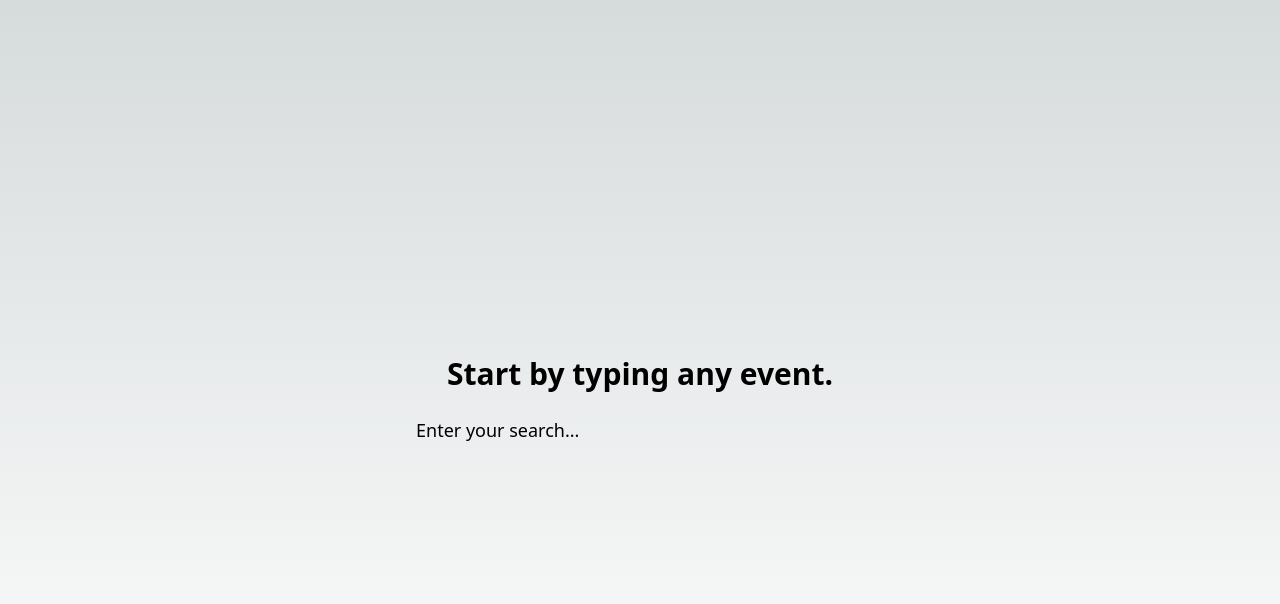
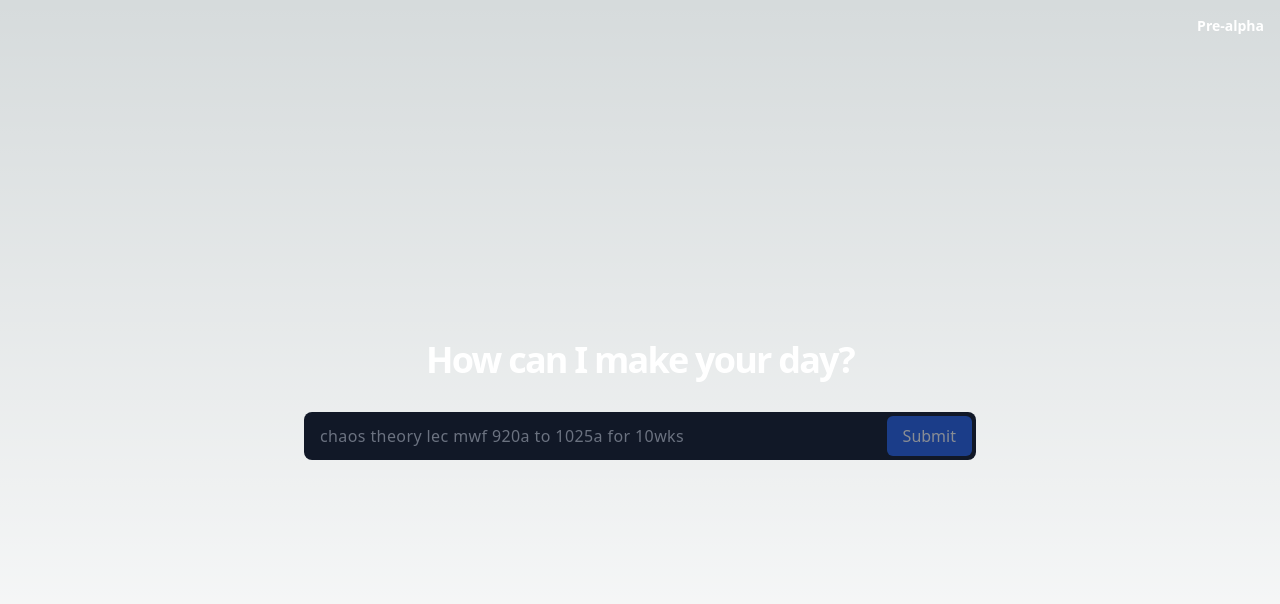
Before and after one commit to vznh/boo, a Next.js app: page / in a window 1280 px wide. Shown: the top 604 px of the page. Built offline with nearby package versions, Linux system fonts and the light colour scheme.

Commit message:
add: ui change; pr not correctly implemented

```diff
--- a/src/views/main/index.tsx
+++ b/src/views/main/index.tsx
@@ -3,40 +3,42 @@ import { useState, FormEvent } from "react";
 import axios, { AxiosError } from "axios";
 import { parseError } from "@/utils/back";
 import { CalendarEvent } from "@/models/types";
+import { useTokenStore } from "@/stores";
+import { InterHeading, NotoBody } from "@/models/fonts";
 
 export default function MainDashboard() {
   const [inputValue, setInputValue] = useState<string>("");
+  const { token } = useTokenStore();
 
-  const [isUserSignedIn, setIsUserSignedIn] = useState<boolean>();
-
-  const [output, setOutput] = useState<string>("");
+  const isUserSignedIn = token;
   const [queuedEvent, setQueuedEvent] = useState<CalendarEvent | null>(null);
 
   async function handleSubmit(event: FormEvent) {
     event.preventDefault();
 
     try {
-      console.log("Started converting the user's request to a suitable format...");
-      const ur = await axios.post(
-        "/api/handle-user-request", {
-        request: inputValue
+      console.log(
+        "Started converting the user's request to a suitable format..."
+      );
+
+      const ur = await axios.post("/api/handle-user-request", {
+        request: inputValue,
       });
 
       if (ur.data.conversion) {
-        setOutput(JSON.stringify(ur.data.conversion));
+        console.log("Fetched data conversion successfully..");
         setQueuedEvent(ur.data.conversion);
       }
 
-      const pr = await axios.post(
-        "/api/push-event-to-cal-req",
-        {
+      console.log("Started attempt to push event onto user's calendar...");
+
+      const pr = await axios.post("/api/push-event-to-cal-req", {
         // token: stored token goes here
-          event: queuedEvent
-        }
-      );
+        request: queuedEvent,
+      });
 
       if (pr.data.success) {
-        setOutput("Data was successfully pushed.");
+        console.log("Data was successfully pushed onto the calendar.");
         setQueuedEvent(null);
       }
     } catch (error: AxiosError | any | unknown) {
@@ -46,22 +48,52 @@ export default function MainDashboard() {
     setInputValue("");
   }
 
+  function testView() {
     return (
-    <div className="min-h-screen bg-background flex items-center justify-center p-4">
-      <div className="w-full max-w-md space-y-6">
-
-        <h1 className="text-3xl font-bold text-center text-primary">Start by typing any event.</h1>
-        <form onSubmit={handleSubmit}>
+      <div className="flex flex-col min-h-screen w-[100%] text-white">
+        <header className="p-4 flex justify-end">
+          <span className="text-sm text-white font-bold"><a href="https://github.com/vznh/charlie">Pre-alpha</a></span>
+        </header>
+        <main className="flex-grow flex flex-col items-center justify-center p-4">
+          <h1 className={`${InterHeading.style.fontFamily} tracking-tighter text-4xl font-bold mb-8`}>
+            How can I make your day?
+          </h1>
+          <div className="w-full max-w-2xl">
+            <form onSubmit={handleSubmit} className="bg-gray-900 rounded-lg p-1 pl-4 flex">
+              <div className={`${NotoBody.style.fontFamily} tracking-wide flex items-center flex-grow`}>
                 <input
-            type="text"
-            placeholder="Enter your search..."
-            className="w-full bg-transparent border-none focus:border-none focus:outline-none focus:ring-0 text-lg placeholder:text-black text-black"
                   value={inputValue}
                   onChange={(e) => setInputValue(e.target.value)}
+                  disabled={!isUserSignedIn}
+                  placeholder="chaos theory lec mwf 920a to 1025a for 10wks"
+                  className="flex-grow bg-transparent border-none text-white placeholder-gray-500 focus-visible:outline-none disabled:cursor-not-allowed disabled:opacity-50"
                 />
+              </div>
+              <button
+                type="submit"
+                disabled={!isUserSignedIn || !inputValue.trim()}
+                className="ml-2 px-4 py-2 bg-blue-600 text-white rounded-md hover:bg-blue-700 focus:outline-none focus:ring-2 focus:ring-blue-500 focus:ring-opacity-50 disabled:opacity-50 disabled:cursor-not-allowed"
+              >
+                Submit
+              </button>
             </form>
-        {output}
           </div>
+        </main>
+        <footer className="p-4 flex justify-center gap-4 text-sm text-white">
+          <a href="https://hobin.dev" className="hover:text-gray-300">
+            &#8657;
+          </a>
+          <a href="#" className="hover:text-gray-300">
+            &#10228;
+          </a>
+          <a href="#" className="hover:text-gray-300">
+            &#10560;
+          </a>
+        </footer>
       </div>
-  )
+    );
   }
+
+  return testView();
+// return isUserSignedIn ? testView() : promptLoginView()
+}
```
Lines whose indentation alone changed are shown as unchanged.
